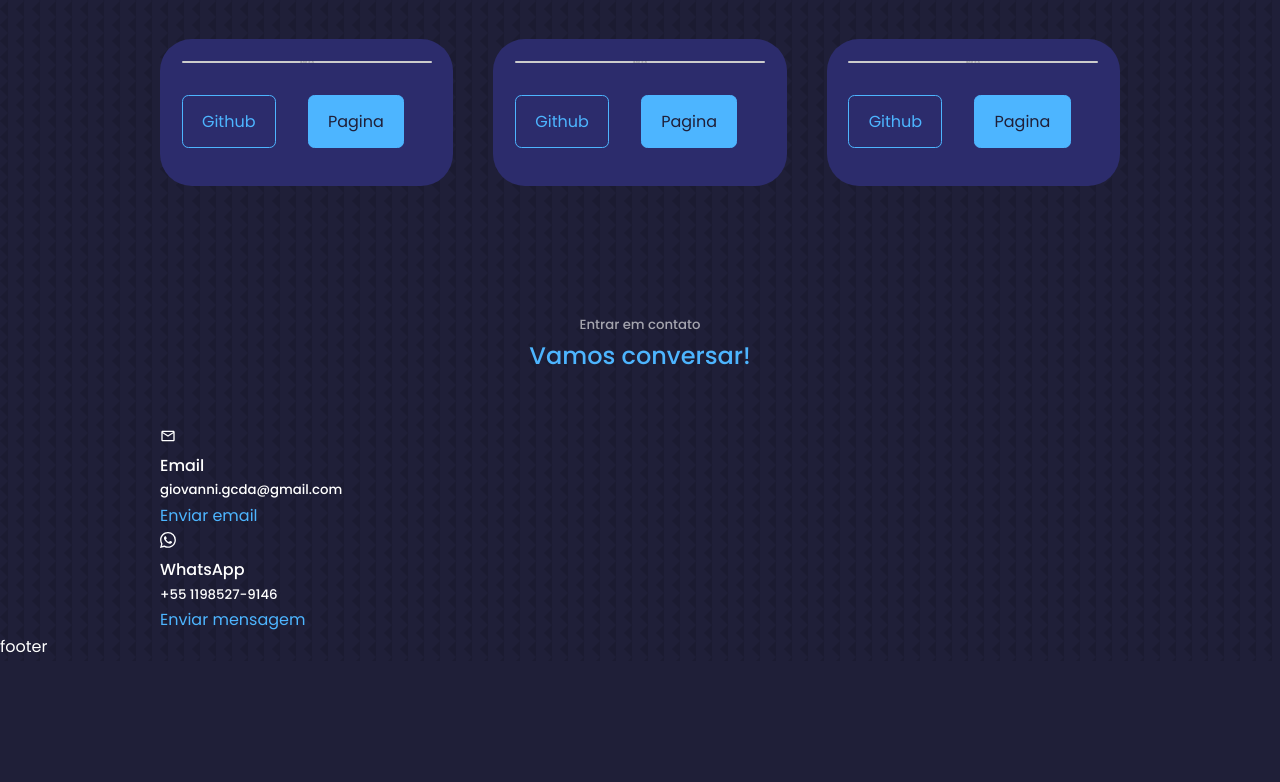
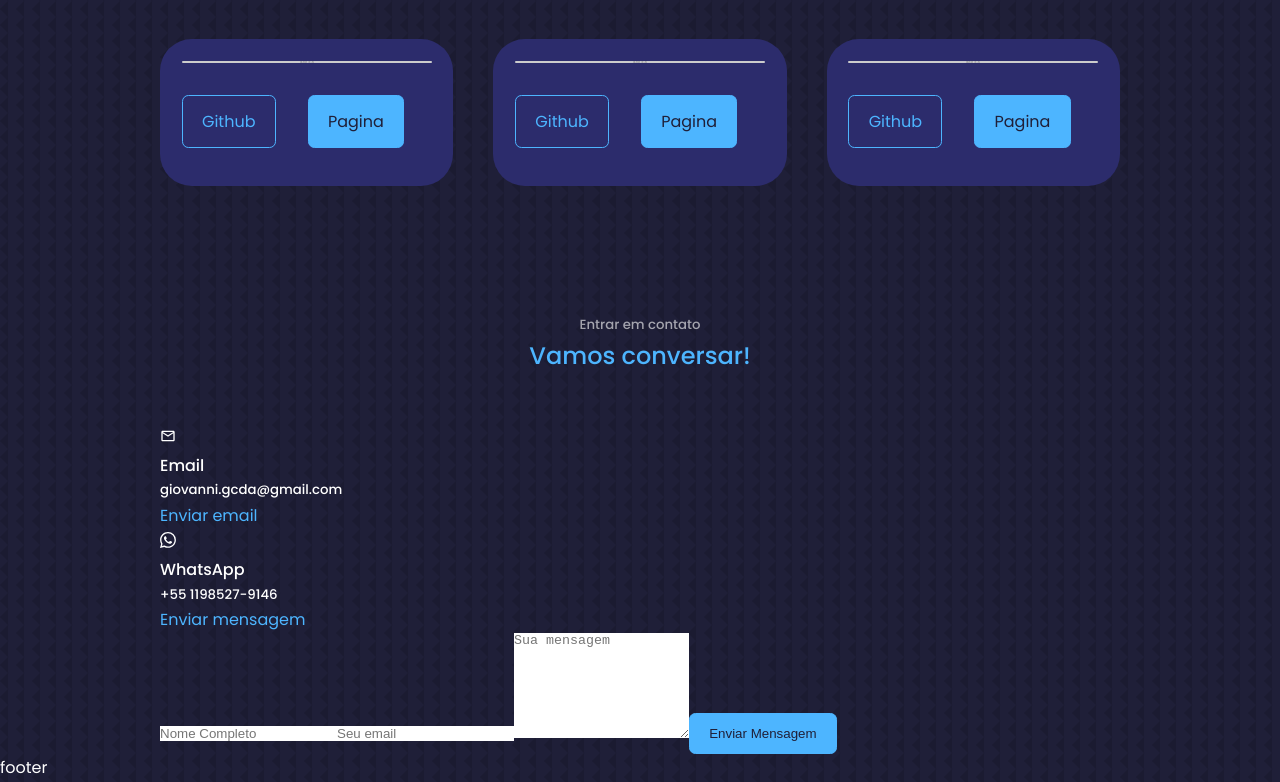
Before and after one commit to Gclayton0207/portfolio-2.0, a React (Create React App) app: page / in a window 1280 px wide. Shown: the part 3759-4541 px from the top of the page. Before the commit the page ends 4420 px from the top, so only its background shows below. Built offline with nearby package versions, Linux system fonts and the light colour scheme.

Commit message:
feat: Incluindo formulario para contato

```diff
--- a/src/components/contato/Contato.jsx
+++ b/src/components/contato/Contato.jsx
@@ -36,6 +36,12 @@ const Contato = () => {
             </a>
           </article>
         </div>
+        <form action="">
+          <input type="text" name="nome" placeholder="Nome Completo" required />
+          <input type="email" name="email" placeholder="Seu email" required />
+          <textarea name="mensagem" placeholder="Sua mensagem" rows="7" required></textarea>
+          <button type="submit" class="btn btn-primary">Enviar Mensagem</button>
+        </form>
       </div>
     </section>
   );
```
